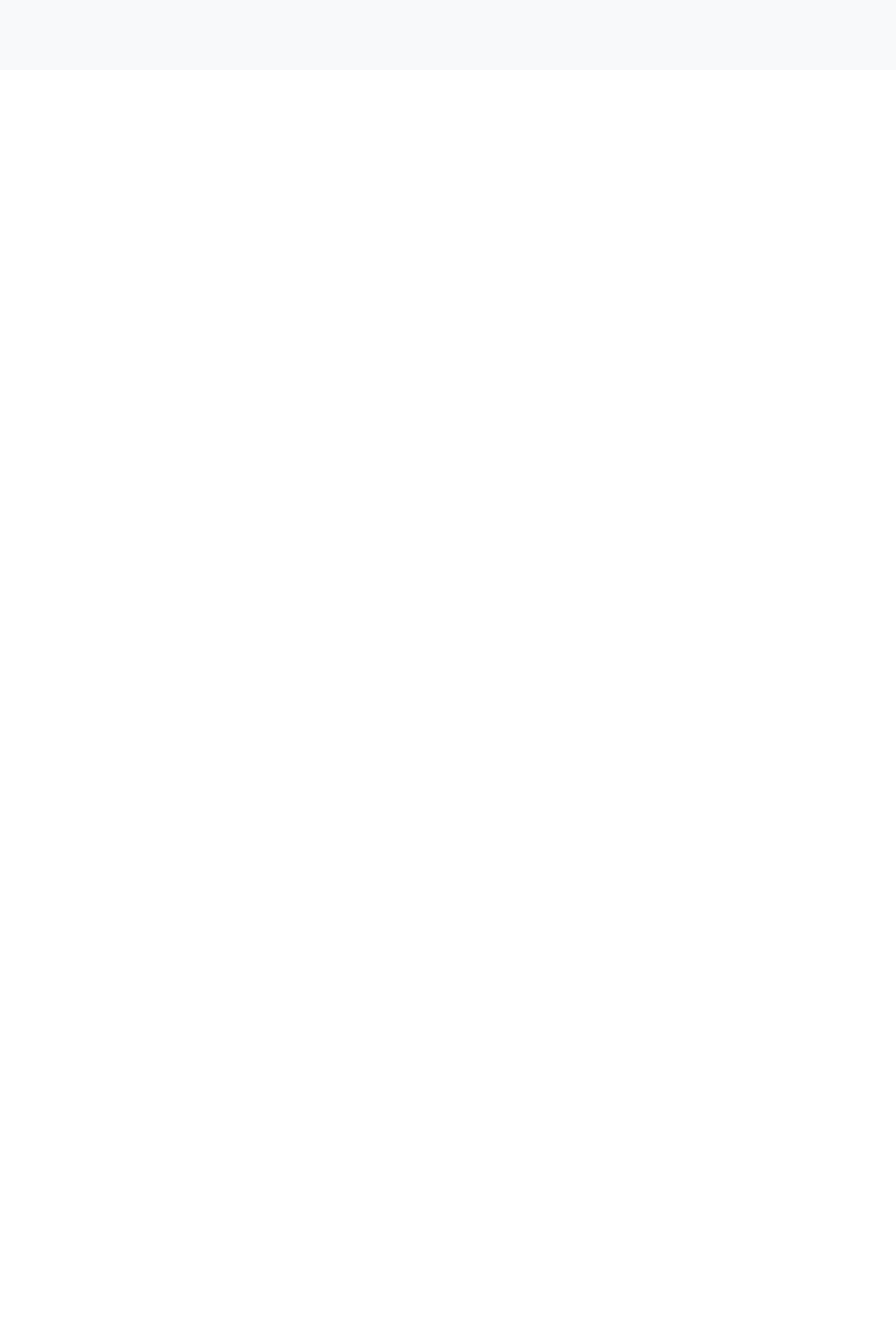
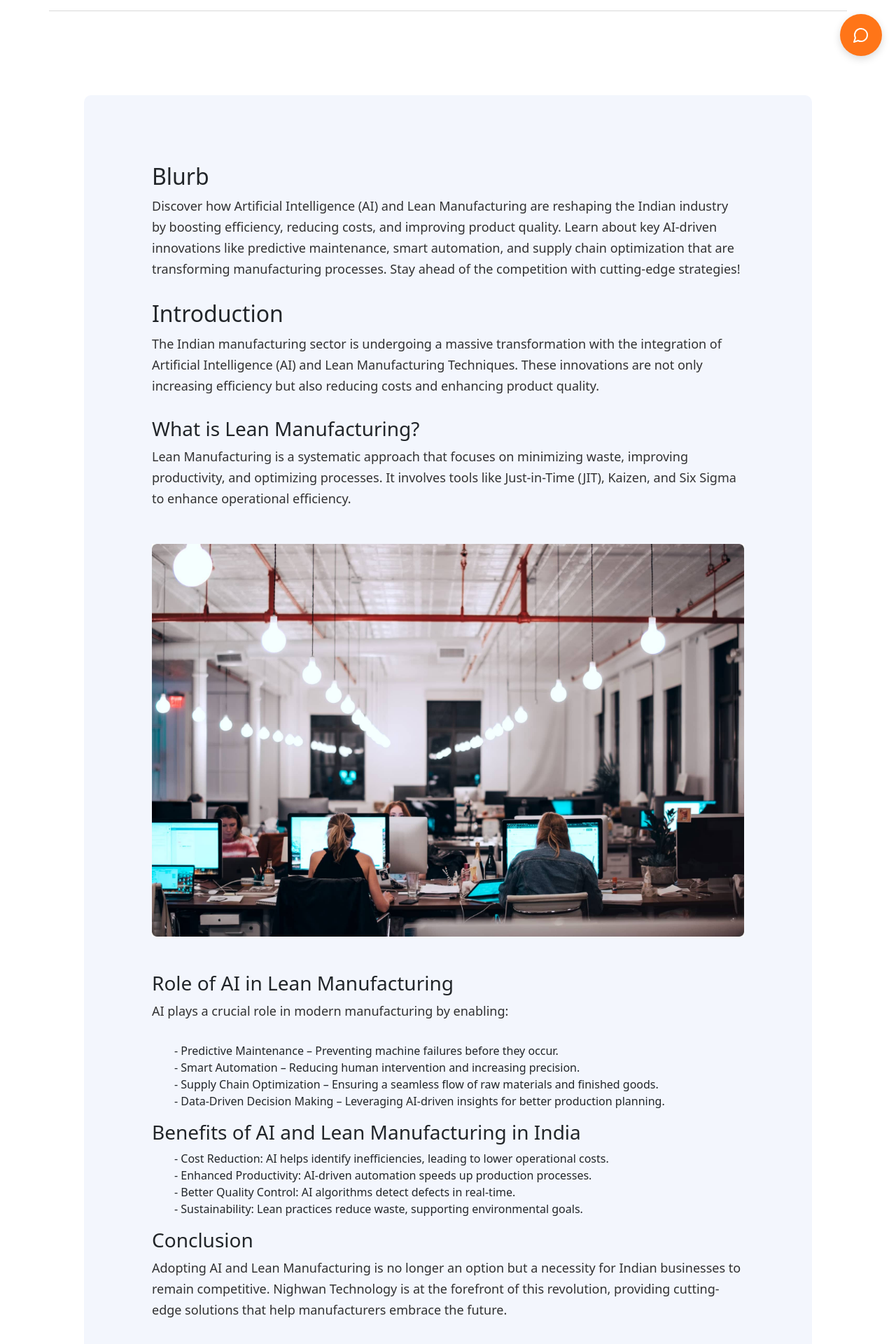
Before and after one commit to Adeshraigit/nighwanchat-main, a React (Vite) app in the folder NighwanReact/: page /blogs/aiml in a window 1280 px wide. Before the commit this address had no page. Shown: the part 700-2620 px from the top of the page at 70% size. Before the commit the page ends 800 px from the top, so only its background shows below. Built offline with nearby package versions, Linux system fonts and the light colour scheme; some icons are missing; a web font is replaced by a local one.

Commit message:
Blogs Added

```diff
--- a/NighwanReact/package.json
+++ b/NighwanReact/package.json
@@ -3,6 +3,7 @@
   "private": true,
   "version": "0.0.0",
   "type": "module",
+  "homepage": "/myapp",
   "scripts": {
     "dev": "vite",
     "build": "vite build",
--- a/NighwanReact/src/App.jsx
+++ b/NighwanReact/src/App.jsx
@@ -55,7 +55,7 @@ function App() {
           element: <BlogPage/>
         },
         {
-          path: "/blog-detail",
+          path: "/blogs/:type",
           element: <BlogDetailPage/>
         },
         {
--- a/NighwanReact/src/Pages/BlogDetailPage.jsx
+++ b/NighwanReact/src/Pages/BlogDetailPage.jsx
@@ -7,8 +7,79 @@ import '../assets/css/responsive.css'; // Import your responsive CSS
 import newsImg6 from '../assets/imgs/news-6.jpg'; // Adjust the path to your image
 import newsImg7 from '../assets/imgs/news-7.jpg'; // Adjust the path to your image
 import { Helmet } from 'react-helmet';
+import { useParams } from 'react-router-dom';
 
 const BlogDetailPage = () => {
+
+  const params = useParams();
+  const { type } = params;
+
+  const Blogs = {
+    "aiml": {
+      title: "How AI and Lean Manufacturing Are Revolutionizing the Indian Industry",
+      "imgHero": blogDetailsImg,
+      "p1": "Discover how Artificial Intelligence (AI) and Lean Manufacturing are reshaping the Indian industry by boosting efficiency, reducing costs, and improving product quality. Learn about key AI-driven innovations like predictive maintenance, smart automation, and supply chain optimization that are transforming manufacturing processes. Stay ahead of the competition with cutting-edge strategies!" ,
+      "p2": "The Indian manufacturing sector is undergoing a massive transformation with the integration of Artificial Intelligence (AI) and Lean Manufacturing Techniques. These innovations are not only increasing efficiency but also reducing costs and enhancing product quality.",
+      "p3": "What is Lean Manufacturing?",
+      "p4": "Lean Manufacturing is a systematic approach that focuses on minimizing waste, improving productivity, and optimizing processes. It involves tools like Just-in-Time (JIT), Kaizen, and Six Sigma to enhance operational efficiency.",
+      "imgMain": blogDetailsImg2,
+      "p5": "Role of AI in Lean Manufacturing",
+      "p6": "AI plays a crucial role in modern manufacturing by enabling:",
+      "p7": "- Predictive Maintenance – Preventing machine failures before they occur.",
+      "p8": "- Smart Automation – Reducing human intervention and increasing precision.",
+      "p9": "- Supply Chain Optimization – Ensuring a seamless flow of raw materials and finished goods.",
+      "p10": "- Data-Driven Decision Making – Leveraging AI-driven insights for better production planning.",
+      "p11": "Benefits of AI and Lean Manufacturing in India",
+      "p12": "- Cost Reduction: AI helps identify inefficiencies, leading to lower operational costs.",
+      "p13": "- Enhanced Productivity: AI-driven automation speeds up production processes.",
+      "p14": "- Better Quality Control: AI algorithms detect defects in real-time.",
+      "p15": "- Sustainability: Lean practices reduce waste, supporting environmental goals.",
+      "p16": "Adopting AI and Lean Manufacturing is no longer an option but a necessity for Indian businesses to remain competitive. Nighwan Technology is at the forefront of this revolution, providing cutting-edge solutions that help manufacturers embrace the future.",
+    },
+    "erp": {
+      title: "Why Your Business Needs an Integrated ERP System in 2025",
+      "imgHero": blogDetailsImg,
+      "p1": "Is your business ready for 2025? Discover why an integrated ERP system is essential for streamlining operations, improving efficiency, and gaining a competitive edge. Explore the latest trends in AI-powered automation, cloud-based ERP, and data security to future-proof your business. Learn how Nighwan Technology can help!" ,
+      "p2": "With digital transformation accelerating across industries, businesses must adopt Enterprise Resource Planning (ERP) systems to streamline operations, improve efficiency, and gain a competitive edge.",
+      "p3": "What is an ERP System?",
+      "p4": "An ERP system integrates various business processes like finance, HR, supply chain, and customer relationship management (CRM) into a single platform, enabling better coordination and decision-making.",
+      "imgMain": blogDetailsImg2,
+      "p5": "Key Benefits of an Integrated ERP System",
+      "p6": "AI plays a crucial role in modern manufacturing by enabling:",
+      "p7": "- Real-Time Data Access: Make informed decisions with up-to-date insights.",
+      "p8": "- Improved Efficiency: Automates repetitive tasks, saving time and effort.",
+      "p9": "- Scalability: Supports business growth by adapting to evolving needs.",
+      "p10": "- Regulatory Compliance: Ensures adherence to legal and financial regulations.",
+      "p11": "Why Businesses Need ERP in 2025",
+      "p12": "- AI-Powered Automation: AI-driven ERP solutions enhance productivity.",
+      "p13": "- Cloud-Based Systems: Accessible from anywhere, ensuring business continuity.",
+      "p14": "- Data Security: Protects sensitive business information from cyber threats.",
+      "p15": "- Customizable Solutions: Tailored to meet the unique needs of different industries.",
+      "p16": "Nighwan Technology’s advanced ERP solutions help businesses integrate processes, optimize workflows, and drive growth. Contact us today to upgrade your operations!",
+    },
+    "hrms": {
+      title: "Transforming Workforce Management with AI-Powered HRMS Solutions",
+      "imgHero": blogDetailsImg,
+      "p1": "HR management is evolving with AI-powered HRMS solutions! Learn how automated payroll, smart recruitment tools, real-time attendance tracking, and AI-driven performance analytics are transforming workforce management. Discover why businesses need AI HRMS in 2025 and how Nighwan Technology can help enhance your HR operations." ,
+      "p2": "In the age of digital transformation, businesses are turning to AI-powered Human Resource Management Systems (HRMS) to streamline workforce management, improve employee engagement, and enhance HR efficiency.",
+      "p3": "What is an AI-Powered HRMS?",
+      "p4": "An HRMS is an all-in-one platform that automates HR functions such as payroll, recruitment, attendance tracking, and performance management using Artificial Intelligence.",
+      "imgMain": blogDetailsImg2,
+      "p5": "Benefits of AI-Driven HRMS",
+      "p6": "AI plays a crucial role in modern manufacturing by enabling:",
+      "p7": "- Automated Payroll Processing: Reduces errors and ensures timely salary disbursement.",
+      "p8": "- Smart Recruitment Tools: AI filters top talent, reducing hiring time.",
+      "p9": "- Real-Time Attendance Tracking: Uses biometric and facial recognition technology.",
+      "p10": "- Performance Analytics: AI assesses employee performance and suggests improvements.",
+      "p11": "Why Your Business Needs HRMS in 2025",
+      "p12": "- Remote Workforce Management: Essential for hybrid work environments.",
+      "p13": "- Data Security & Compliance: Ensures adherence to labor laws and data protection regulations.",
+      "p14": "- Employee Engagement & Retention: AI-driven insights enhance job satisfaction.",
+      "p15": "- Customizable Solutions: Tailored to meet the unique needs of different industries.",
+      "p16": "Nighwan Technology’s AI-powered HRMS solutions help businesses manage their workforce more effectively, boosting productivity and employee satisfaction. Upgrade your HR management with us today!",
+    }
+  }
+
   return (
     <div>
       <Helmet>
@@ -22,11 +93,11 @@ const BlogDetailPage = () => {
           <div className="blog-details-header-content-body d-flex align-items-center">
             <div className="section-header">
               <h5 className="section-subtitle">Blog</h5>
-              <h1 className="section-title fade-in">Bluebase launch smart pay 2023</h1>
-              <p>We launches tap to pay on smartphone for domestic and international business</p>
+              <h1 className="section-title fade-in">{Blogs[`${type}`].title}</h1>
+              {/* <p>We launches tap to pay on smartphone for domestic and international business</p> */}
             </div>
             <div className="img-box">
-              <img src={blogDetailsImg} alt="Blog" />
+              <img src={Blogs[`${type}`].imgHero} alt="Blog" />
             </div>
           </div>
         </div>
@@ -38,40 +109,46 @@ const BlogDetailPage = () => {
           <div className="blog-details-body">
             <div className="blog-details-inner">
               <div className="blog-details-introduction">
-                <h1>Introduction</h1>
-                <p>In today's fast-paced and technologically advanced world, businesses rely heavily on Information Technology (IT) services to remain competitive, innovative, and efficient. From streamlining operations to enhancing customer experience</p>
-                <p>IT services play a crucial role in transforming businesses across all industries. In this blog, we will explore the significance of IT services, the key benefits they offer, and how they can empower your business to reach new heights.</p>
-                <p>IT services encompass a wide range of solutions aimed at managing, optimizing, and supporting the technology infrastructure of a business. This includes hardware and software management, network administration, cybersecurity, data backup and recovery, cloud services, and more. Whether you run a small startup or a large enterprise, leveraging the right IT services can have a profound impact on your business's success. One of the primary benefits of adopting IT services is their ability to streamline various business operations. Automated processes, such as enterprise resource planning (ERP) systems, can integrate different departments and make data accessible in real-time.</p>
-                <img src={blogDetailsImg2} alt="Blog details" />
-                <p>As businesses increasingly rely on digital technologies, the risk of cyber threats also grows. A robust IT service provider will implement cutting-edge cybersecurity measures to safeguard your valuable data, sensitive information, and intellectual property. From firewall protection to regular vulnerability assessments, a comprehensive security strategy ensures that your business stays protected against cyberattacks.</p>
-
-                <blockquote>
-                  <p>In a dynamic business environment, scalability is crucial. IT services provide the flexibility to scale up or down your resources based on changing business needs. Cloud services, for instance, allow seamless expansion of storage and computational power</p>
-                  <div className="blockquote-author-box d-flex align-items-center">
-                    <img src={testimonialImg} alt="Testimonial" />
-                    <div className="content">
-                      <h3>Serana Belluci</h3>
-                      <span>Product Designer</span>
-                    </div>
-                  </div>
-                  <i className="quote-icon las la-quote-right"></i>
-                </blockquote>
-                <p>Customer experience has become a key differentiator in today's competitive landscape. IT services enable businesses to personalize customer interactions, provide efficient support through various channels, and offer seamless online experiences. </p>
-                <p>IT services facilitate data collection, storage, analysis, and visualization, turning raw information into actionable intelligence. By harnessing the power of data analytics, businesses can identify trends, customer preferences, and areas for improvement, leading to more effective strategies and increased profitability. Disruptions, such as natural disasters or system failures, can severely impact a business's operations. IT services include robust disaster recovery and backup solutions, ensuring that critical data is protected and can be swiftly recovered in case of any unforeseen events. This level of preparedness helps maintain business continuity and minimizes downtime, </p>
-                <p>Whether it's through chatbots, mobile apps, or responsive websites, IT services empower businesses to exceed customer expectations and build lasting relationships. Data is a goldmine of valuable insights that can help businesses make informed decisions.</p>
-                <h1>Ensuring Business Continuity</h1>
-                <p>Disruptions, such as natural disasters or system failures, can severely impact a business's operations. IT services include robust disaster recovery and backup solutions, ensuring that critical data is protected and can be swiftly recovered in case of any unforeseen events. </p>
-                <p>This level of preparedness helps maintain business continuity and minimizes downtime, thus safeguarding your reputation and revenue. This includes hardware and software management, network administration, cybersecurity, data backup and recovery, cloud services, and more. Whether you run a small startup or a large enterprise, leveraging the right IT services can have a profound impact on your business's success. One of the primary benefits of adopting IT services is their ability to streamline various business operations.From firewall protection to regular vulnerability assessments provide efficient support through various channels, and offer seamless online experiences. </p>
-                <h1>Enhancing Cybersecurity</h1>
-                <p>For businesses without an in-house IT team, managed IT support services are invaluable. A reliable IT service provider offers proactive monitoring, maintenance, and troubleshooting for your IT systems. They can identify and resolve potential issues before they escalate, </p>
-                <p>Virtualization is the process of creating virtual versions of hardware or software resources, allowing multiple applications or operating systems to run on a single physical server. This technology optimizes resource utilization, reduces hardware costs, and simplifies IT management. By embracing virtualization services, businesses can enhance flexibility, increase efficiency, and easily deploy new applications without the need for additional physical hardware. Data-driven decision-making is a key factor in modern business success. IT services provide advanced business intelligence and analytics tools that can process and analyze vast amounts of data, extracting meaningful insights. </p>
-                <p>As cyber threats continue to evolve, having a robust network security solution is paramount. IT service providers offer comprehensive security measures such as firewalls, intrusion detection systems, and antivirus software to safeguard your network from unauthorized access.</p>
-                <p>IT services have evolved into an indispensable component of modern business success. From cloud computing and managed IT support to network security and data analytics, each service plays a crucial role in empowering businesses to thrive in a technology-driven world. By embracing these IT solutions and partnering with the right service provider, your business can unlock its full potential, achieve operational excellence, and stay ahead of the competition in today's dynamic market. In conclusion, IT services have become the backbone of modern businesses, providing a multitude of benefits that drive growth, efficiency, and success. </p>
-
-                <div className="blog-details-pagination d-flex align-items-center justify-content-between">
-                  <a href="#" className="theme-btn">Previous</a>
-                  <a href="#" className="theme-btn">Next</a>
-                </div>
+                <h2>Blurb</h2>
+                <p>{Blogs[`${type}`].p1}</p>
+                <h2>Introduction</h2>
+                <p>{Blogs[`${type}`].p2}</p>
+                <h3>{Blogs[`${type}`].p3}</h3>
+                <p>{Blogs[`${type}`].p4}</p>
+                <img src={Blogs[`${type}`].imgMain} alt="Blog details" />
+                <h3>{Blogs[`${type}`].p5}</h3>
+                <p>{Blogs[`${type}`].p6}</p>
+                <ul>
+                  <li>
+                   {Blogs[`${type}`].p7}
+                  </li>
+                  <li>
+                   {Blogs[`${type}`].p8}
+                  </li>
+                  <li>
+                    {Blogs[`${type}`].p9}
+                  </li>
+                  <li>
+                    {Blogs[`${type}`].p10}
+                  </li>
+                </ul>
+                <h3>{Blogs[`${type}`].p11}</h3>
+                <ul>
+                  <li>
+                    {Blogs[`${type}`].p12}
+                  </li>
+                  <li>
+                    {Blogs[`${type}`].p13}
+                  </li>
+                  <li>
+                    {Blogs[`${type}`].p14 }
+                  </li>
+                  <li>
+                    {Blogs[`${type}`].p15}
+                  </li>
+                </ul>
+                <h3>Conclusion</h3>
+                <p>{Blogs[`${type}`].p16}</p>
               </div>
             </div>
           </div>
@@ -107,7 +184,7 @@ const BlogDetailPage = () => {
                 <i className="las la-check"></i> Smart Reminders
               </li>
             </ul>
-            <a href="/blog-detail" className="theme-btn">
+            <a href="/blogs/aiml" className="theme-btn">
               <i className="icon-right iconoir-arrow-up-right"></i>
             </a>
           </div>
@@ -140,7 +217,7 @@ const BlogDetailPage = () => {
                   <i className="las la-check"></i> Task Management
                 </li>
               </ul>
-              <a href="/blog-detail" className="theme-btn">
+              <a href="/blogs/erp" className="theme-btn">
                 <i className="icon-right iconoir-arrow-up-right"></i>
               </a>
             </div>
@@ -168,7 +245,7 @@ const BlogDetailPage = () => {
                   <i className="las la-check"></i> Requirement
                 </li>
               </ul>
-              <a href="/blog-detail" className="theme-btn">
+              <a href="/blogs/hrms" className="theme-btn">
                 <i className="icon-right iconoir-arrow-up-right"></i>
               </a>
             </div>
--- a/NighwanReact/src/components/Career/CompanyServiceArea.jsx
+++ b/NighwanReact/src/components/Career/CompanyServiceArea.jsx
@@ -1,5 +1,5 @@
 import React from 'react';
-import heroCareerAbout from '../../assets/imgs/hero-career-about.jpg'; // Adjust the path to your assets
+import heroCareerAbout from '../../assets/imgs/career top.png'; // Adjust the path to your assets
 import '../../assets/css/style.css'; // Import your custom CSS
 import '../../assets/css/responsive.css'; // Import your responsive CSS
 
@@ -11,21 +11,17 @@ const CompanyServiceArea = () => {
           <img src={heroCareerAbout} alt="Service About" />
           <div className="hero-service-about-body">
             <p>
-              Our team is a collective force of top talents, pros, experts, and visionaries from
-              diverse fields. With a passion for excellence, our professionals bring a wealth of
-              experience and knowledge to every project. At Slack, we are committed to delivering
-              nothing short of excellence. From concept to implementation, we maintain the highest
-              standards of quality and craftsmanship, leaving no room for compromise.
+            At Nighwan Technology, we are a team of top talents, experts, and visionaries dedicated to innovation and excellence. With a commitment to quality, we deliver world-class solutions from concept to execution, ensuring precision at every step. Our collaborative environment fosters growth, adaptability, and success.
             </p>
             <ul>
               <li>
-                <i className="las la-check"></i> Managed Services and Products
+                <i className="las la-check"></i>Innovative Solutions
               </li>
               <li>
-                <i className="las la-check"></i> Flexibility and Adaptability
+                <i className="las la-check"></i> Flexible & Adaptive Culture
               </li>
               <li>
-                <i className="las la-check"></i> Competitive Advantage
+                <i className="las la-check"></i> Competitive Edge
               </li>
             </ul>
           </div>
```
Also changed, not shown: NighwanReact/src/Pages/BlogPage.jsx (+8 -146 lines), 1 other file (tests, documents, lock files or other folders).
